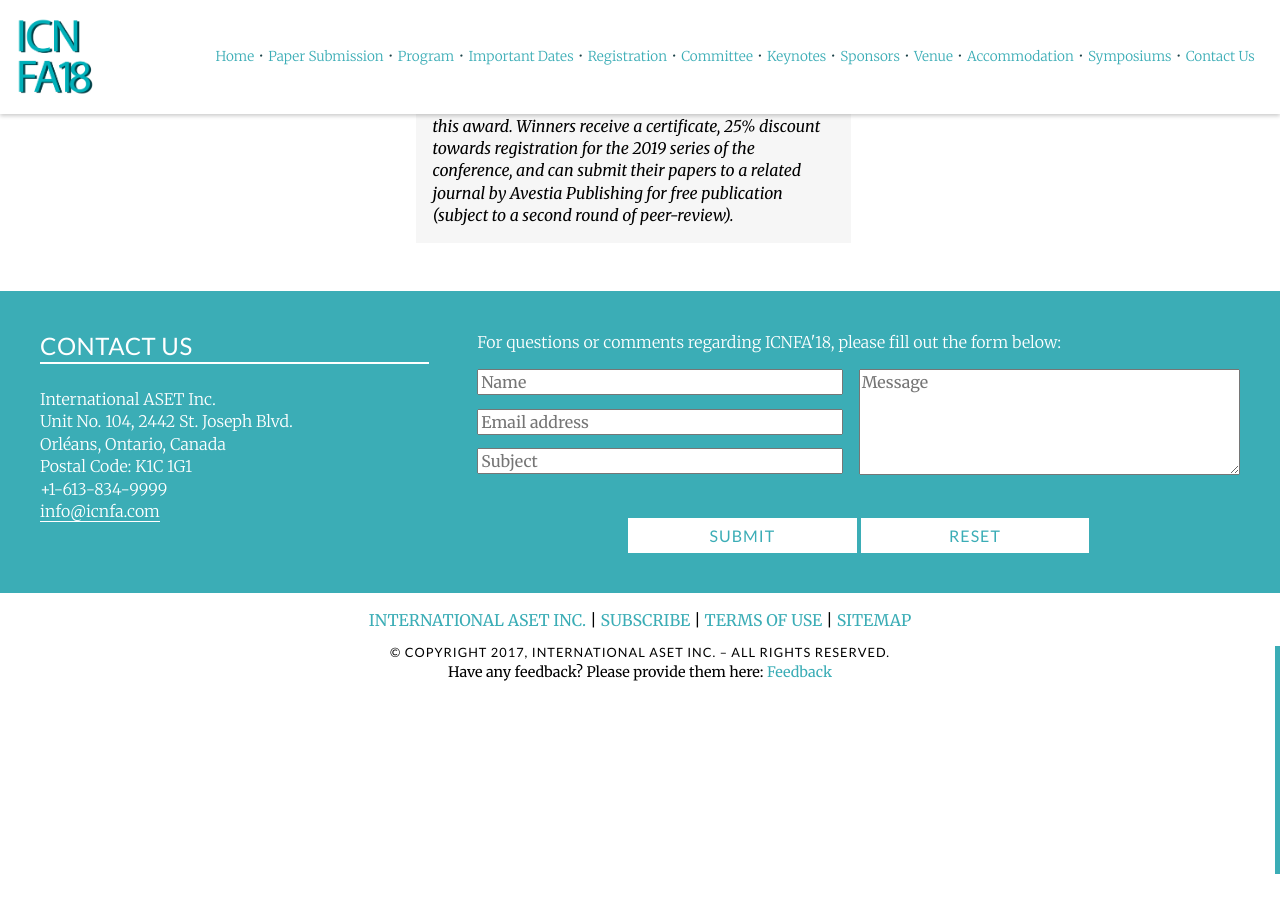
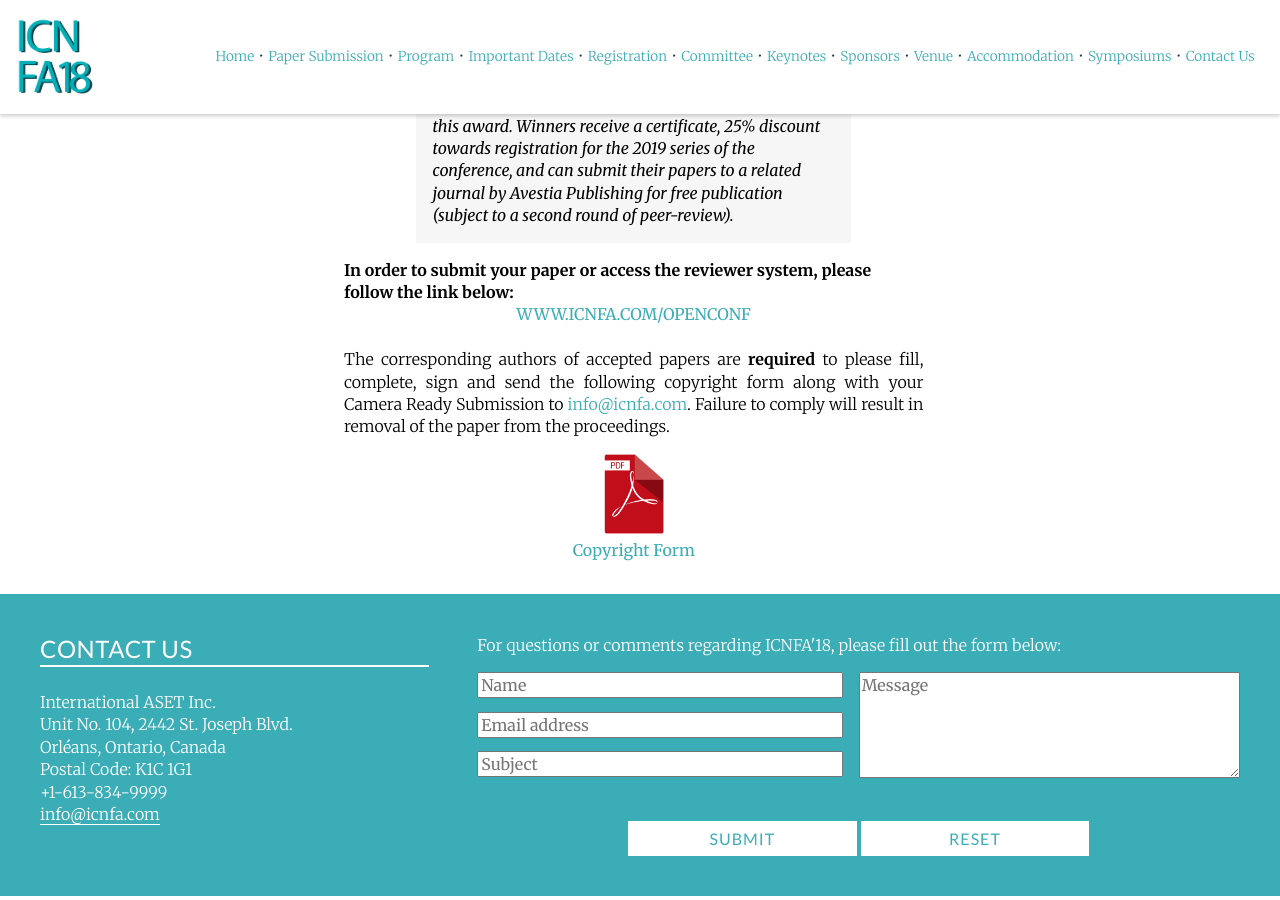
Before and after one commit to intaset/icnfa, a Jekyll site: the page built from papers.html, in a window 1280 px wide and 900 px high, scrolled down 2548 px. Built offline with Jekyll 4.4.1, drawn with Linux system fonts in a browser that asks for light colours; nearby versions of some CDN libraries; Markdown is read by kramdown in place of the engine named in the settings; comment, search, counter and statistics services are not loaded.

Commit message:
corrected links

```diff
--- a/papers.html
+++ b/papers.html
@@ -84,12 +84,12 @@ keyword: nanotechnology conference, nanofluid conference, nanomaterial conferenc
 
     <blockquote>Two best paper awards will be conferred to author(s) of the papers that receive the highest rank during the peer-review and by the respected session chairs. Only papers presented at the conference will be eligible for this award. Winners receive a certificate, 25% discount towards registration for the 2019 series of the conference, and can submit their papers to a related journal by Avestia Publishing for free publication (subject to a second round of peer-review).</blockquote>
 
-    <!-- <p class="bold">In order to submit your paper or access the reviewer system, please follow the link below:</p>
+    <p class="bold">In order to submit your paper or access the reviewer system, please follow the link below:</p>
 
     <center><a href="../openconf/" class="body-link allcaps">www.icnfa.com/openconf</a></center><br>
 
     <p class="body">The corresponding authors of accepted papers are <b>required</b> to please fill, complete, sign and send the following copyright form along with your Camera Ready Submission to <a href="mailto:info@icnfa.com" class="body-link">info@icnfa.com</a>. Failure to comply will result in removal of the paper from the proceedings.</p>
 
-    <center><a href="../ICNFA18_CopyrightForm.pdf" class="body-link"><img src="../img/pdf.png" width="80px"><br>Copyright Form</a></center> -->
+    <center><a href="../ICNFA18_CopyrightForm.pdf" class="body-link"><img src="../img/pdf.png" width="80px"><br>Copyright Form</a></center>
   </div>
   </div>
```
Also changed, not shown: 1 other file.
